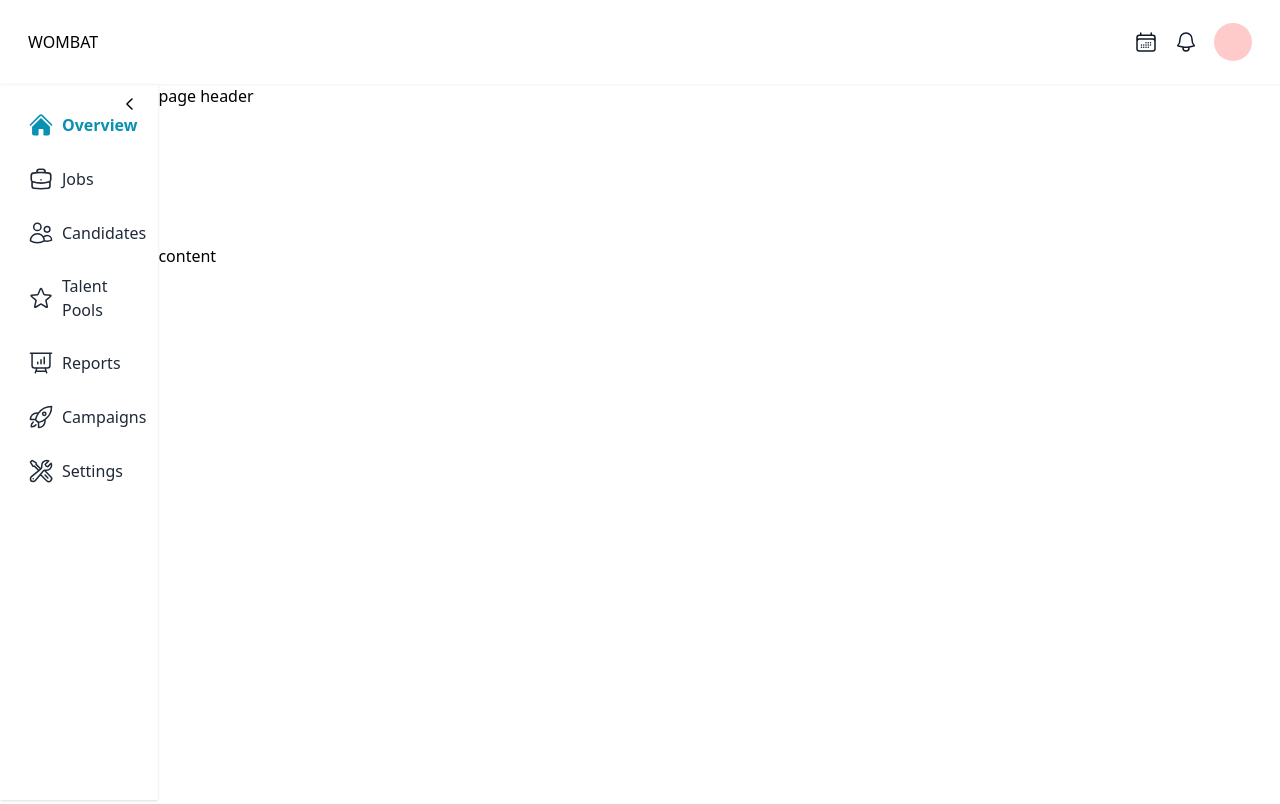
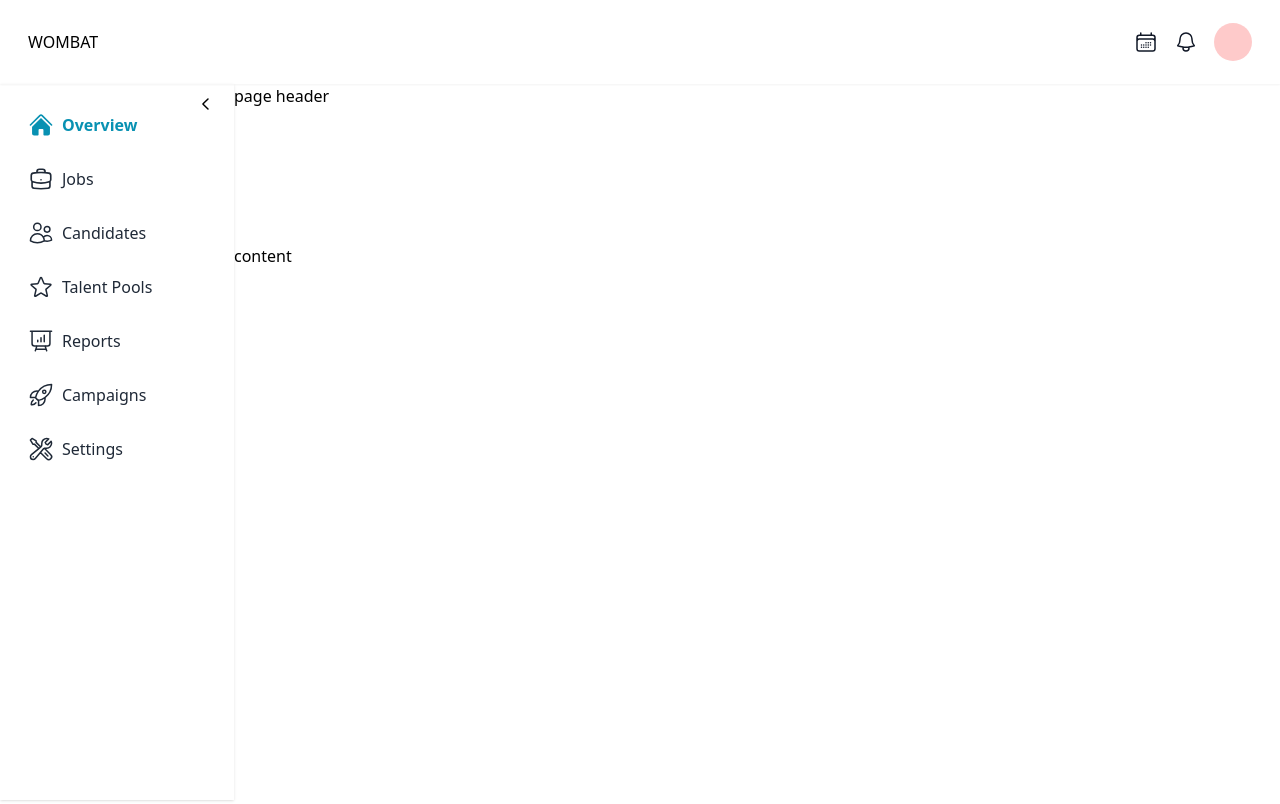
Before and after one commit to gokerlek/wombat, a React (Vite) app: page / in a window 1280 px wide. Built offline with nearby package versions, Linux system fonts and the light colour scheme.

Commit message:
sidebar witdh fixed

```diff
--- a/src/components/sidebar/NavLinks.jsx
+++ b/src/components/sidebar/NavLinks.jsx
@@ -14,7 +14,7 @@ const NavLinks = ({ isOpen }) => {
     });
 
   const labelClassName = (disabled) =>
-    clsx(" h-full w-full items-center flex w-40");
+    clsx(" h-full w-full items-center flex min-w-[160px]");
 
   return (
     <ul className="flex flex-col gap-7">
```
